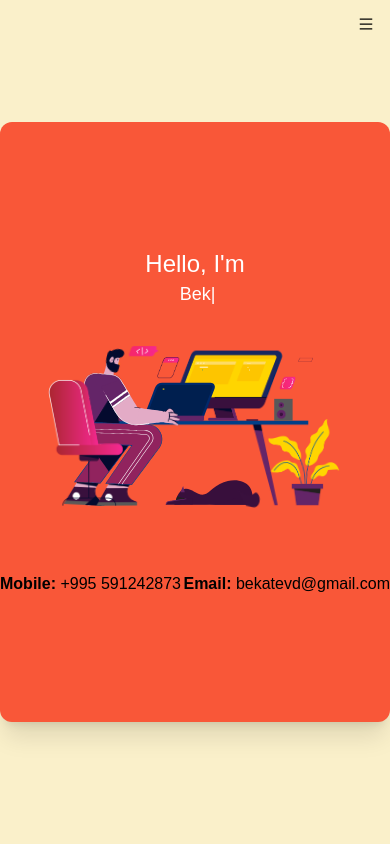
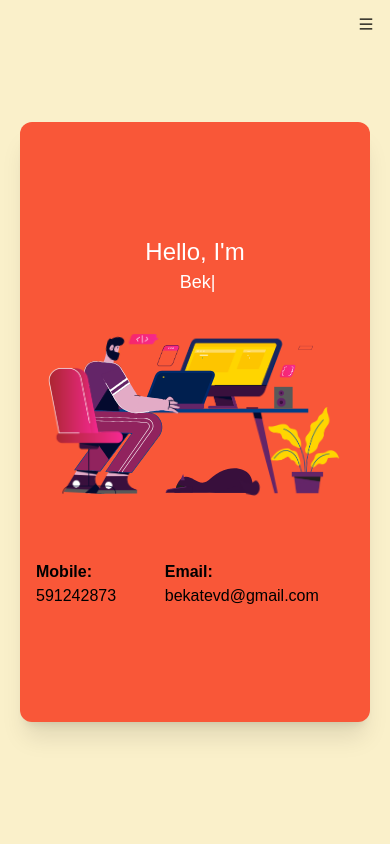
Before and after one commit to bekatev/portfolio, a React (Vite) app: page / in a window 390 px wide. Shown: the top 844 px of the page. Built offline with nearby package versions, Linux system fonts and the light colour scheme.

Commit message:
add: deploy workflow

```diff
--- a/src/components/Main.jsx
+++ b/src/components/Main.jsx
@@ -13,8 +13,8 @@ import animationData from "../assets/Animation1.json";
 const Main = () => {
   return (
     <div id="main" className="relative">
-      <div className="w-full h-screen object-cover bg-bckg" />
-      <div className="max-w-[400px] md:max-w-[800px] xl:max-w-[1100px] max-h-[600px] m-auto h-full w-full bg-primary flex flex-col justify-center items-center absolute top-[50%] left-[50%] -translate-y-1/2 -translate-x-1/2 rounded-xl shadow-xl">
+      <div className="w-11/12 h-screen object-cover bg-bckg" />
+      <div className="max-w-[350px] md:max-w-[800px] xl:max-w-[1100px] max-h-[600px] m-auto h-full w-full bg-primary flex flex-col justify-center items-center absolute top-[50%] left-[50%] -translate-y-1/2 -translate-x-1/2 rounded-xl shadow-xl">
         <h1 className="text-2xl md:text-4xl xl:text-5xl text-white text-center">
           Hello, I'm
         </h1>
@@ -33,9 +33,9 @@ const Main = () => {
           />
         </h2>
         <Lottie animationData={animationData} className="w-96" />
-        <div className="flex flex-row justify-between pt-6 max-w-[500px] w-full">
+        <div className="flex flex-row justify-between pt-6 max-w-[500px] w-full px-4">
           <p>
-            <b>Mobile:</b> +995 591242873
+            <b>Mobile:</b> 591242873
           </p>
           <p>
             <b>Email:</b> bekatevd@gmail.com
```
